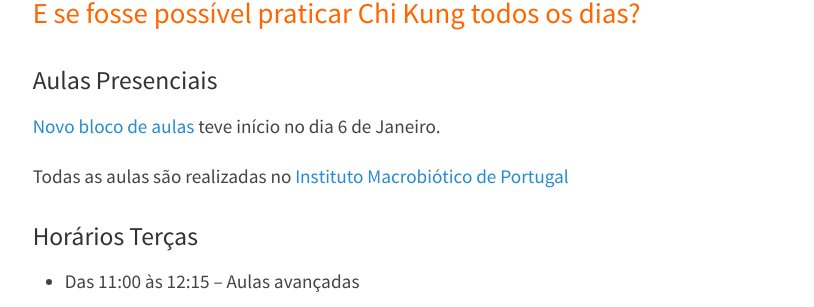
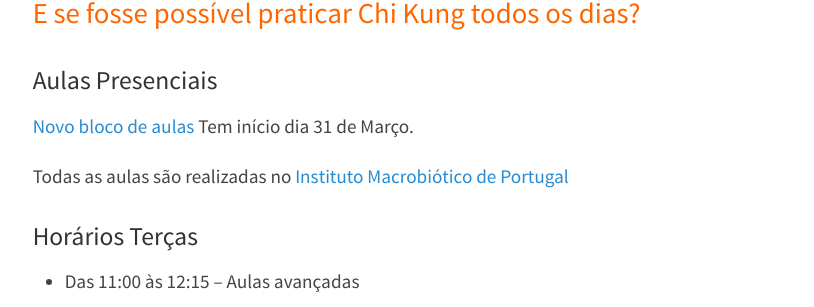
Before and after one commit to devagar/lourencoazevedo, a Jekyll site: the page built from index.md, in a window 1280 px wide. Shown: the part 228-535 px from the top of the page, without its empty margins (238-1052 px from the left). Built offline with Jekyll 4.4.1, drawn with Linux system fonts in a browser that asks for light colours; some web fonts are replaced.

Commit message:
imunidade

```diff
--- a/index.md
+++ b/index.md
@@ -6,7 +6,7 @@
 
 ### Aulas Presenciais
 
-[Novo bloco de aulas](aulas.html) teve início no dia 6 de Janeiro.
+[Novo bloco de aulas](imunidade.html) Tem início dia 31 de Março.
 
 Todas as aulas são realizadas no [Instituto Macrobiótico de Portugal](http://institutomacrobiotico.com)
 
```
Also changed, not shown: _posts/2015-03-10-aulas.md (+1 -1 lines).
